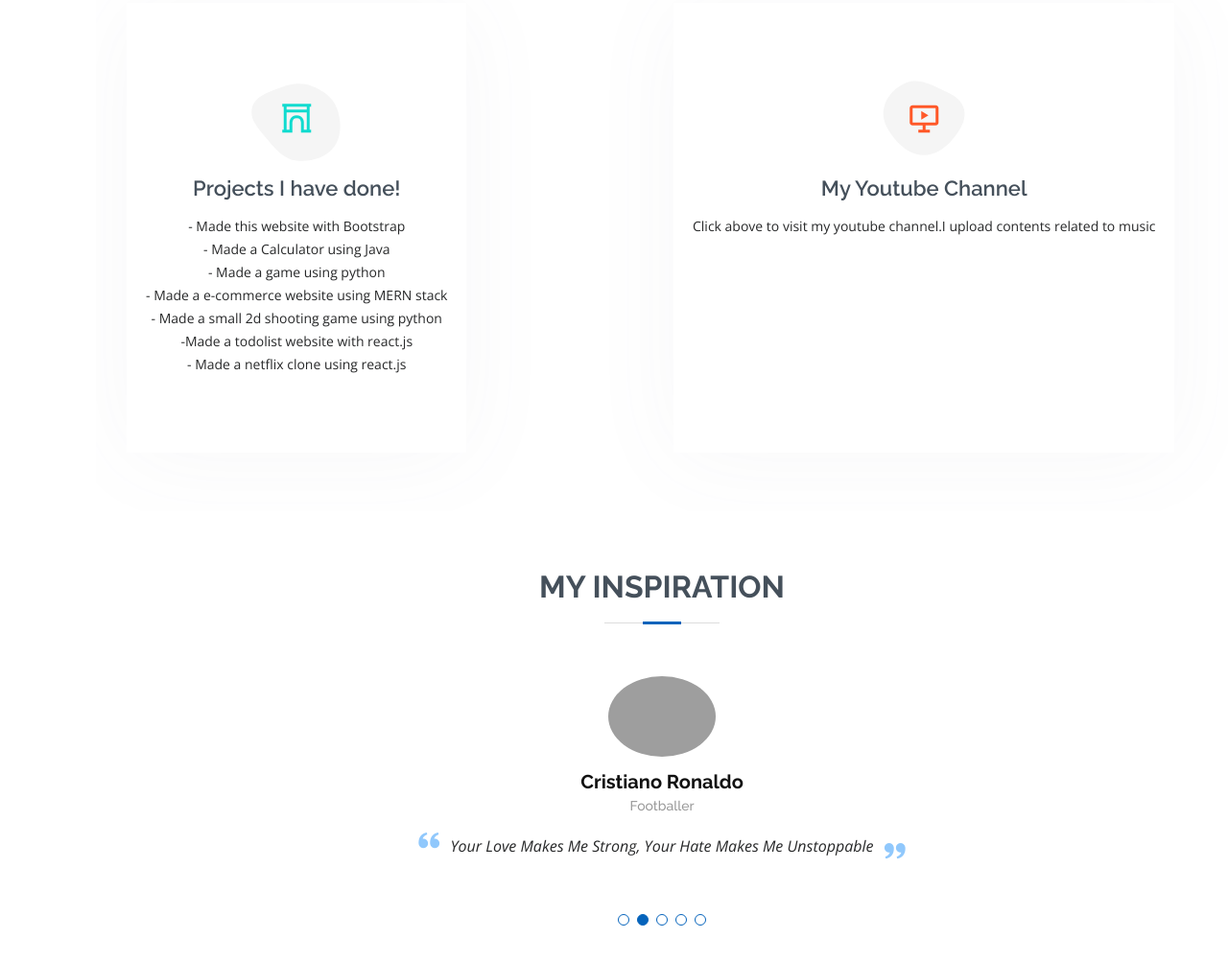
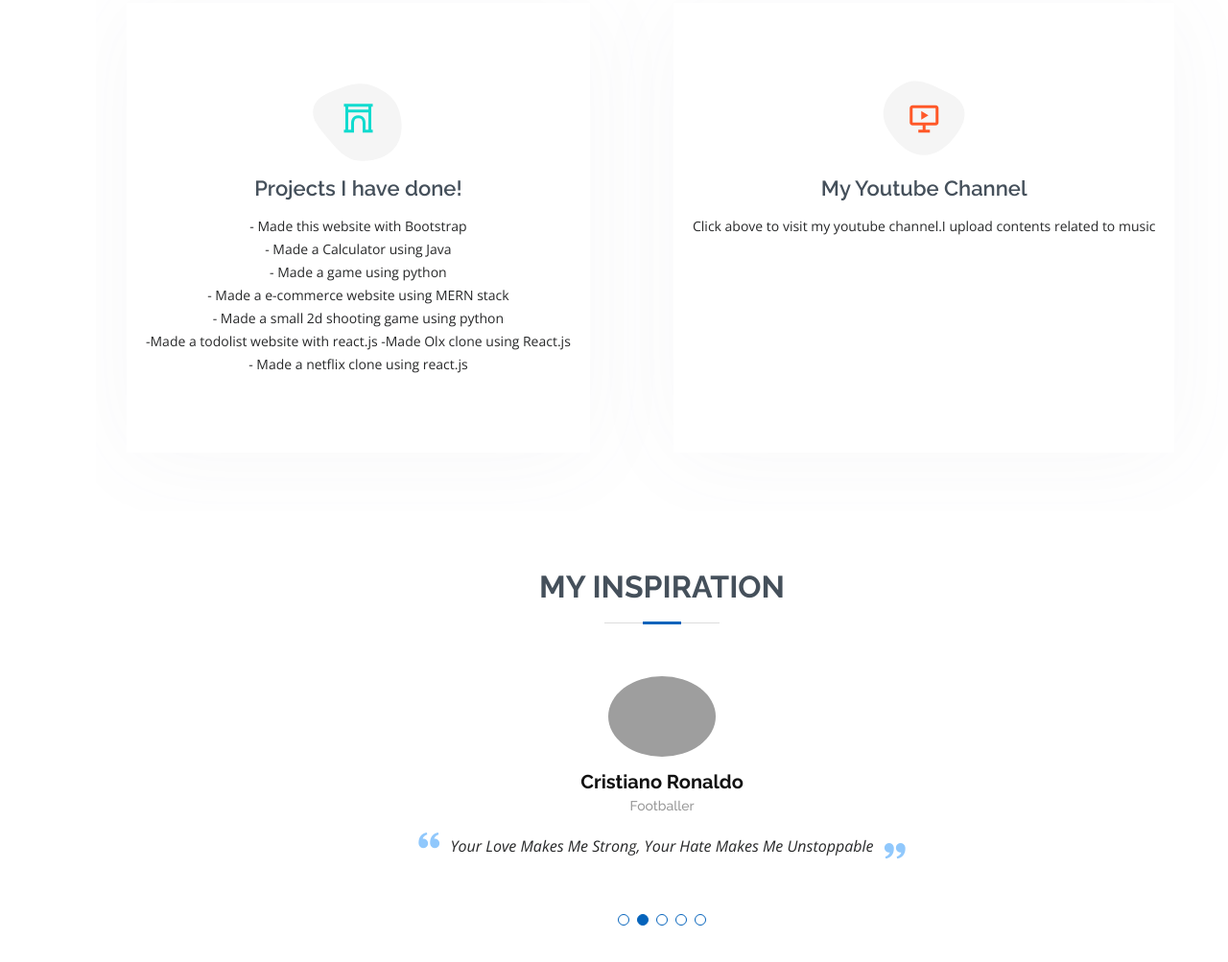
Before and after one commit to adhnan-ck/adhnan, a plain HTML site: page index.html in a window 1280 px wide. Shown: the part 2081-3084 px from the top of the page at 96% size. Drawn offline with nearby package versions, Linux system fonts and the light colour scheme; grey boxes are pictures that could not be loaded.

Commit message:
Update index.html

```diff
--- a/index.html
+++ b/index.html
@@ -242,6 +242,7 @@
               <p>- Made this website with Bootstrap <br>- Made a Calculator using Java<br>- Made a game using python <br>
                - Made a e-commerce website using MERN stack <br>
                - Made a small 2d shooting game using python <br> -Made a todolist website with react.js
+                -Made Olx clone using React.js
               <br> - Made a netflix clone using react.js </p>
             </div>
           </div>
```
